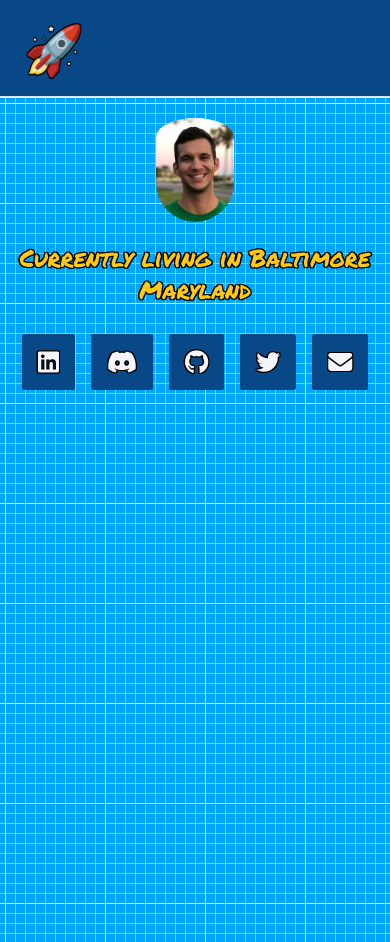
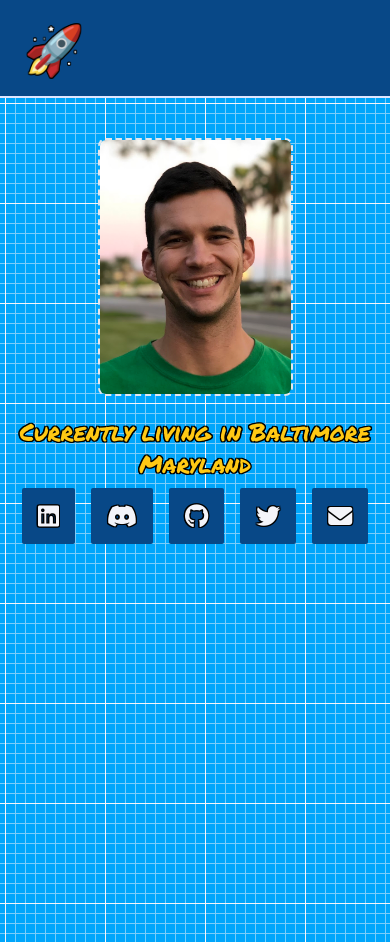
Before and after one commit to leafsicle/update-portfolio, a React (Create React App) app: page / in a window 390 px wide. Built offline with nearby package versions, Linux system fonts and the light colour scheme.

Commit message:
making about page more responsive

```diff
--- a/src/App.js
+++ b/src/App.js
@@ -5,22 +5,17 @@ import image from './self.jpg'
 function App() {
   return (
     <div className='body bg-secondary contrast text-white lg:text-3xl text-2xl font-sans'>
-      <main className='mb-5'>
+      <main className='mb-5 pt-10'>
         <img
           src={image}
           alt='Image of Me. Matt Cooke.'
           title='Did you come here looking for something fun after being trained for over a decade by XKCD? 🥚'
-          className='w-1/5 pt-5 mx-auto rounded-full'
+          className='w-1/2  mx-auto rounded-lg border-2 border-dashed '
         />
       </main>
-      <section className='text-active hover:text-red  mb-5'>
-        <a
-          target='_blank'
-          rel='noopener'
-          href='https://goo.gl/maps/HRPNGhGiPNufj7zA6'
-          alt='link to google map of Baltimore, MD'>
-          Currently living in Baltimore Maryland
-        </a>
+      <section className='text-active '>
+        {/* To DO add a hover effect of the maryland flag for bmore */}
+        <p>Currently living in Baltimore Maryland</p>
       </section>
 
       <Contact />
--- a/src/comps/About.jsx
+++ b/src/comps/About.jsx
@@ -2,10 +2,14 @@ import React from 'react'
 
 const About = () => {
   return (
-    <main className='body bg-secondary contrast text-white lg:text-3xl text-xl font-sans'>
-      <h5 className='pt-4 text-5xl'>About Me</h5>
-      <h3 className='pt-4 text-3xl'>I am incessantly curious.</h3>
-      <p className='mt-5 mx-9 hover:bg-black hover:rounded-2xl'>
+    <main className='body bg-secondary contrast text-white lg:text-3xl text-xl font-sans pt-3 flex flex-col'>
+      <p className='bg-black mt-5 mx-5 text-center bg-opacity-50 rounded-md border-white border-4 border-dashed '>
+        About Me
+      </p>
+      <p className='mt-5 mx-5 p-2  bg-black bg-opacity-50 rounded-md border-white border-4 border-dashed '>
+        I am incessantly curious.
+      </p>
+      <p className='mt-5 mx-5 p-2 bg-black bg-opacity-50 rounded-md border-white border-4 border-dashed'>
         I recently earned my Masters degree in Cybersecurity. I try to always
         envision the larger picture. I favor accessible and responsive designs
         that are cleanly written. responsive design clean code languages I
```
